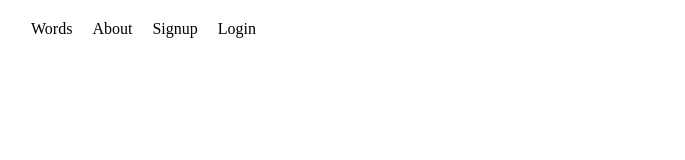
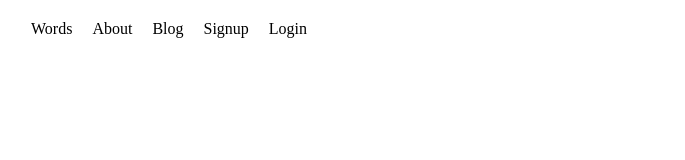
Before and after one commit to SaraToth/blog-basic, a React (Vite) app: page / in a window 1280 px wide. Shown: the top 160 px of the page, without its empty margins (19-704 px from the left). Built offline with nearby package versions, Linux system fonts and the light colour scheme.

Commit message:
Refactor: Navbar from LandingPage to App

```diff
--- a/src/App.jsx
+++ b/src/App.jsx
@@ -1,10 +1,12 @@
 import "./App.css";
 import { Outlet } from "react-router-dom";
+import Navbar from "./Components/Navbar";
 
 function App() {
 
   return (
     <>
+      <Navbar/>
       <Outlet/>
     </>
 
--- a/src/components/Navbar.css
+++ b/src/components/Navbar.css
@@ -1,5 +1,5 @@
 nav {
-    margin: 0;
+    margin: 0px 50px;
 }
 
 nav ul {
--- a/src/components/Navbar.jsx
+++ b/src/components/Navbar.jsx
@@ -7,8 +7,9 @@ const Navbar = () => {
             <ul>
                 <li><Link to="/">Words</Link></li>
                 <li><Link to="/about">About</Link></li>
-                <li><Link to="signup">Signup</Link></li>
-                <li><Link to="login">Login</Link></li>
+                <li><Link to="/blog">Blog</Link></li>
+                <li><Link to="/signup">Signup</Link></li>
+                <li><Link to="/login">Login</Link></li>
             </ul>
         </nav>
     )
--- a/src/pages/LandingPage/LandingPage.css
+++ b/src/pages/LandingPage/LandingPage.css
@@ -9,6 +9,7 @@
 }
 
 .landing-page-content {
+    /* Margin-right/left matches with navbar */
     margin: 0px 50px;
 }
 
--- a/src/pages/LandingPage/LandingPage.jsx
+++ b/src/pages/LandingPage/LandingPage.jsx
@@ -7,7 +7,6 @@ const LandingPage = () => {
         <>
             <div className="landing-page">
                 <div className="landing-page-content">
-                <Navbar/>
                 <h1>End the Digital <br/>Clutter</h1>
                 <p>Save, Share, and organize with Filer</p>
                 <Link to="signup" className="signup">Sign up</Link>
```
